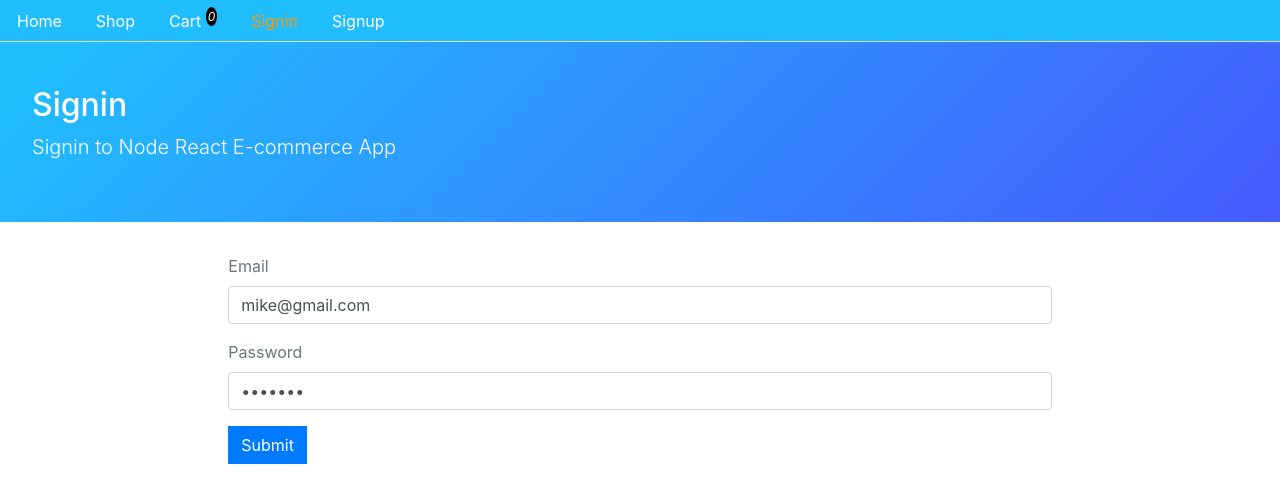
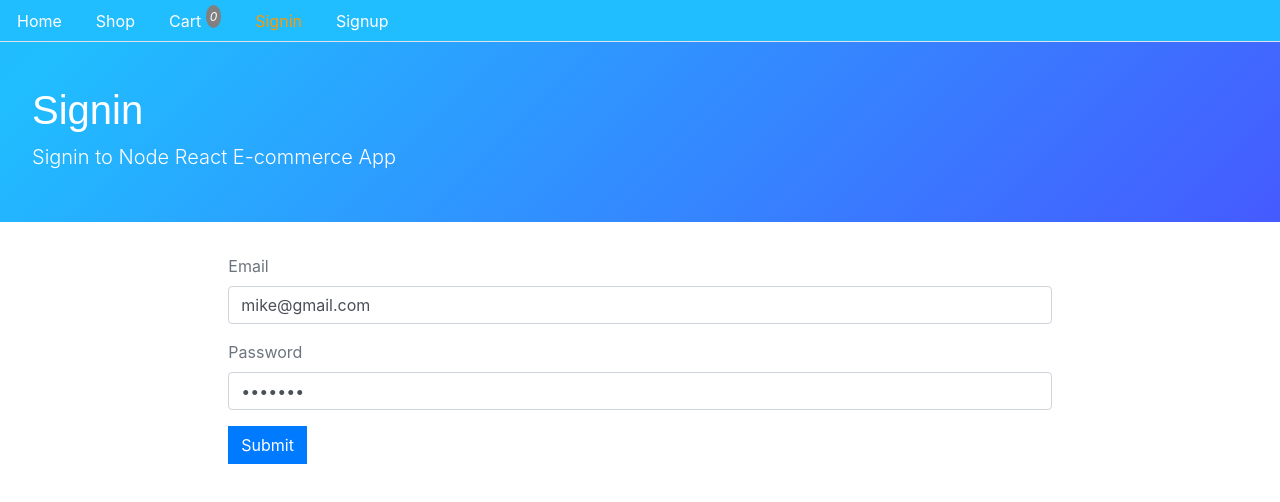
Before and after one commit to Jaysonliu9988/ecommerce-front, a React (Create React App) app: page /signin in a window 1280 px wide. Shown: the top 502 px of the page. Built offline with nearby package versions, Linux system fonts and the light colour scheme; no server answers.

Commit message:
title css update

```diff
--- a/public/index.html
+++ b/public/index.html
@@ -12,6 +12,7 @@
       integrity="sha384-ggOyR0iXCbMQv3Xipma34MD+dH/1fQ784/j6cY/iJTQUOhcWr7x9JvoRxT2MZw1T"
       crossorigin="anonymous"
     />
+    <link href="https://fonts.googleapis.com/css?family=Fredoka+One|Righteous&display=swap" rel="stylesheet">
     <title>React App</title>
   </head>
   <body>
--- a/src/styles.css
+++ b/src/styles.css
@@ -16,10 +16,10 @@
 .cart-badge,
 .cart-badge:hover {
     border-radius: 50%;
-    padding: 2px;
+    padding: 4px;
     font-size: 12px;
     font-style: italic;
-    background: #000;
+    background: grey;
 }
 /**
  * single product page - product name
@@ -72,6 +72,11 @@
 /**
  * jumbotron animation
  */
+h2 {
+    font-size: 40px;
+    /* font-weight: bold; */
+    font-family: 'Anton', sans-serif;
+}
 
 .jumbotron {
     height: 180px;
```
